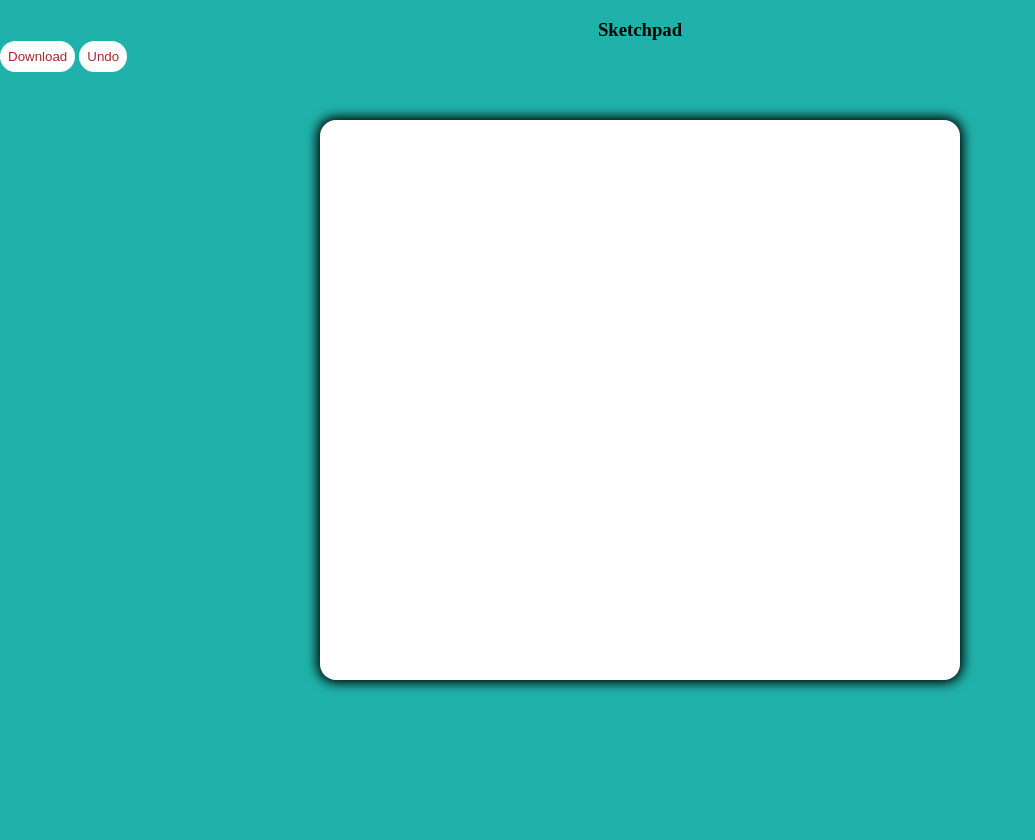
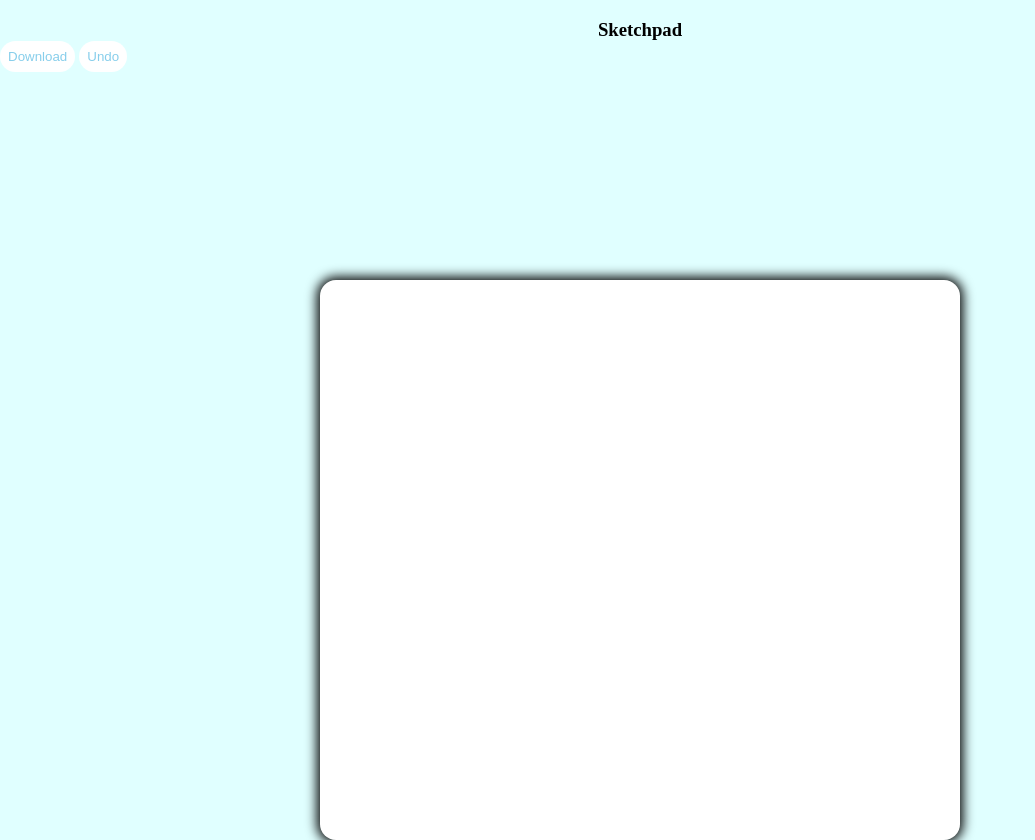
Before and after one commit to Smartma52780813/MyDrawingTool, a plain HTML site: page index.html in a window 1280 px wide. Shown: the whole page, without its empty margins (0-1035 px from the left). Before the commit the page ends 800 px from the top, so only its background shows below. Drawn offline with Linux system fonts and the light colour scheme.

Commit message:
Changes made

```diff
--- a/index.css
+++ b/index.css
@@ -1,7 +1,7 @@
 body{
         margin: 0;
         padding:0;
-        background-color:lightseagreen;
+        background-color:lightcyan;
         overscroll-behavior: none;
 
 
@@ -11,7 +11,7 @@ body{
 
     position: absolute;
     left:50%;
-    top:50%;
+    top:70%;
     transform:translate(-50%,-50%);
     text-align: center;
     justify-content:center;
@@ -42,13 +42,13 @@ button {
     border: 0;
     padding: 0.5rem;
     border-radius: 1rem;
-    color:brown;
+    color:skyblue;
     background-color: white;
     ;
 
 }
 button:hover {
-    box-shadow: 0px 0px 6px 3px rosybrown;
+    box-shadow: 0px 0px 6px 3px lightskyblue;
 }
 button:disabled, button:disabled:hover {
     background-color:4ffefee;
```
